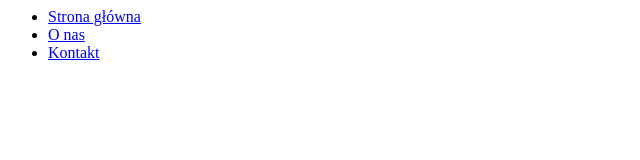
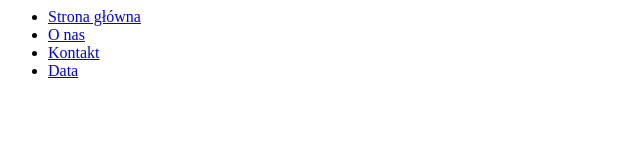
Before and after one commit to electroMat/repo, a plain HTML site: page index.html in a window 1280 px wide. Shown: the full height of the page, 0-640 px from the left. Drawn offline with Linux system fonts and the light colour scheme.

Commit message:
fix: address code review comments

```diff
--- a/index.html
+++ b/index.html
@@ -4,6 +4,8 @@
        <li><a href="index.html">Strona główna</a></li>
        <li><a href="about.html">O nas</a></li>
        <li><a href="contact.html">Kontakt</a></li>
+       <li><a href="data.html">Data</a></li>
+
      </ul>
    </nav>
 </header>
```
